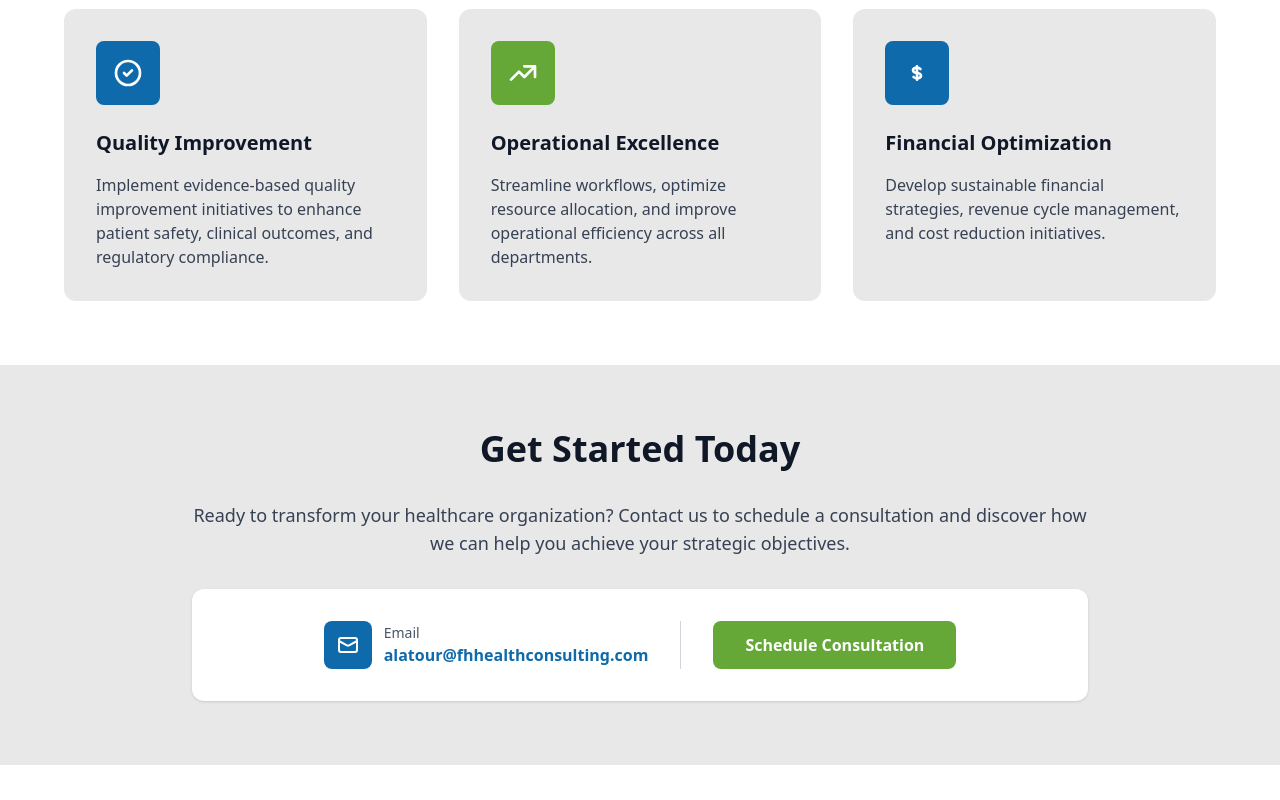
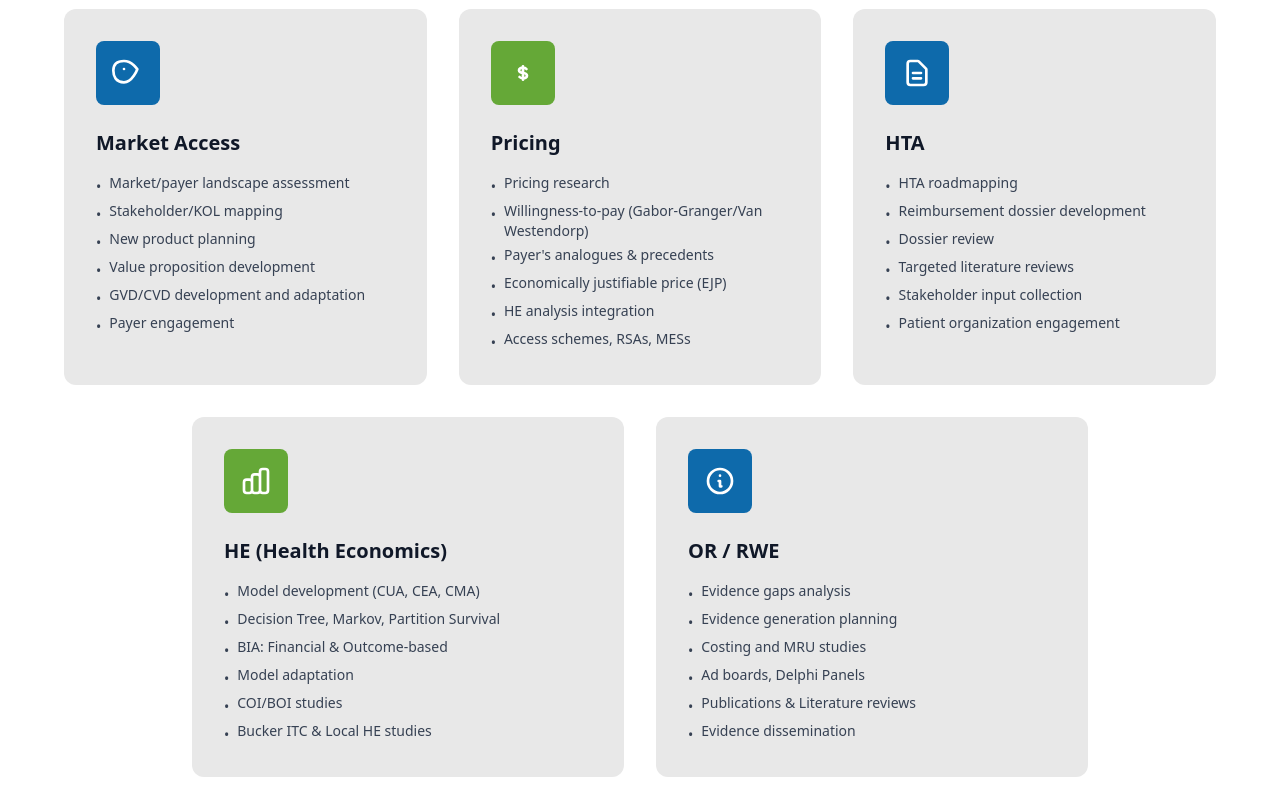
Before and after one commit to alexmillican/andrea-consulting, a Next.js app: page / in a window 1280 px wide. Shown: the part 720-1520 px from the top of the page. Built offline with nearby package versions, Linux system fonts and the light colour scheme.

Commit message:
services content from slide

```diff
--- a/src/app/page.tsx
+++ b/src/app/page.tsx
@@ -24,45 +24,99 @@ export default function Home() {
                 Our Services
               </h2>
               <p className="text-lg text-gray-600 max-w-2xl mx-auto">
-                We provide comprehensive healthcare consulting services designed to transform your organization's performance and patient care delivery.
+                We provide comprehensive market access consulting services designed to optimize your product's pathway to market and maximize commercial success.
               </p>
             </div>
 
-            <div className="grid md:grid-cols-3 gap-8">
+            {/* First row - 3 services */}
+            <div className="grid md:grid-cols-3 gap-8 mb-8">
               <div className="bg-[#E8E8E8] p-8 rounded-xl hover:shadow-lg transition-shadow">
                 <div className="w-16 h-16 bg-[#0E6AAB] rounded-lg flex items-center justify-center mb-6">
                   <svg className="w-8 h-8 text-white" fill="none" stroke="currentColor" viewBox="0 0 24 24">
-                    <path strokeLinecap="round" strokeLinejoin="round" strokeWidth={2} d="M9 12l2 2 4-4m6 2a9 9 0 11-18 0 9 9 0 0118 0z" />
+                    <path strokeLinecap="round" strokeLinejoin="round" strokeWidth={2} d="M9 19c6.28 0 10-9.79 10-9.79S15.28 3 9 3s-8 3.21-8 7.21S2.72 19 9 19z" />
+                    <path strokeLinecap="round" strokeLinejoin="round" strokeWidth={2} d="M9 9h.01" />
                   </svg>
                 </div>
-                <h3 className="text-xl font-semibold text-gray-900 mb-4">Quality Improvement</h3>
-                <p className="text-gray-700">
-                  Implement evidence-based quality improvement initiatives to enhance patient safety, clinical outcomes, and regulatory compliance.
-                </p>
+                <h3 className="text-xl font-semibold text-gray-900 mb-4">Market Access</h3>
+                <ul className="text-gray-700 text-sm space-y-1">
+                  <li className="flex items-start"><span className="mr-2 mt-1">•</span><span>Market/payer landscape assessment</span></li>
+                  <li className="flex items-start"><span className="mr-2 mt-1">•</span><span>Stakeholder/KOL mapping</span></li>
+                  <li className="flex items-start"><span className="mr-2 mt-1">•</span><span>New product planning</span></li>
+                  <li className="flex items-start"><span className="mr-2 mt-1">•</span><span>Value proposition development</span></li>
+                  <li className="flex items-start"><span className="mr-2 mt-1">•</span><span>GVD/CVD development and adaptation</span></li>
+                  <li className="flex items-start"><span className="mr-2 mt-1">•</span><span>Payer engagement</span></li>
+                </ul>
               </div>
 
               <div className="bg-[#E8E8E8] p-8 rounded-xl hover:shadow-lg transition-shadow">
                 <div className="w-16 h-16 bg-[#65A837] rounded-lg flex items-center justify-center mb-6">
                   <svg className="w-8 h-8 text-white" fill="none" stroke="currentColor" viewBox="0 0 24 24">
-                    <path strokeLinecap="round" strokeLinejoin="round" strokeWidth={2} d="M13 7h8m0 0v8m0-8l-8 8-4-4-6 6" />
+                    <path strokeLinecap="round" strokeLinejoin="round" strokeWidth={2} d="M12 8c-1.657 0-3 .895-3 2s1.343 2 3 2 3 .895 3 2-1.343 2-3 2m0-8c1.11 0 2.08.402 2.599 1M12 8V7m0 1v8m0 0v1m0-1c-1.11 0-2.08-.402-2.599-1" />
                   </svg>
                 </div>
-                <h3 className="text-xl font-semibold text-gray-900 mb-4">Operational Excellence</h3>
-                <p className="text-gray-700">
-                  Streamline workflows, optimize resource allocation, and improve operational efficiency across all departments.
-                </p>
+                <h3 className="text-xl font-semibold text-gray-900 mb-4">Pricing</h3>
+                <ul className="text-gray-700 text-sm space-y-1">
+                  <li className="flex items-start"><span className="mr-2 mt-1">•</span><span>Pricing research</span></li>
+                  <li className="flex items-start"><span className="mr-2 mt-1">•</span><span>Willingness-to-pay (Gabor-Granger/Van Westendorp)</span></li>
+                  <li className="flex items-start"><span className="mr-2 mt-1">•</span><span>Payer's analogues & precedents</span></li>
+                  <li className="flex items-start"><span className="mr-2 mt-1">•</span><span>Economically justifiable price (EJP)</span></li>
+                  <li className="flex items-start"><span className="mr-2 mt-1">•</span><span>HE analysis integration</span></li>
+                  <li className="flex items-start"><span className="mr-2 mt-1">•</span><span>Access schemes, RSAs, MESs</span></li>
+                </ul>
               </div>
 
               <div className="bg-[#E8E8E8] p-8 rounded-xl hover:shadow-lg transition-shadow">
                 <div className="w-16 h-16 bg-[#0E6AAB] rounded-lg flex items-center justify-center mb-6">
                   <svg className="w-8 h-8 text-white" fill="none" stroke="currentColor" viewBox="0 0 24 24">
-                    <path strokeLinecap="round" strokeLinejoin="round" strokeWidth={2} d="M12 8c-1.657 0-3 .895-3 2s1.343 2 3 2 3 .895 3 2-1.343 2-3 2m0-8c1.11 0 2.08.402 2.599 1M12 8V7m0 1v8m0 0v1m0-1c-1.11 0-2.08-.402-2.599-1" />
+                    <path strokeLinecap="round" strokeLinejoin="round" strokeWidth={2} d="M9 12h6m-6 4h6m2 5H7a2 2 0 01-2-2V5a2 2 0 012-2h5.586a1 1 0 01.707.293l5.414 5.414a1 1 0 01.293.707V19a2 2 0 01-2 2z" />
                   </svg>
                 </div>
-                <h3 className="text-xl font-semibold text-gray-900 mb-4">Financial Optimization</h3>
-                <p className="text-gray-700">
-                  Develop sustainable financial strategies, revenue cycle management, and cost reduction initiatives.
-                </p>
+                <h3 className="text-xl font-semibold text-gray-900 mb-4">HTA</h3>
+                <ul className="text-gray-700 text-sm space-y-1">
+                  <li className="flex items-start"><span className="mr-2 mt-1">•</span><span>HTA roadmapping</span></li>
+                  <li className="flex items-start"><span className="mr-2 mt-1">•</span><span>Reimbursement dossier development</span></li>
+                  <li className="flex items-start"><span className="mr-2 mt-1">•</span><span>Dossier review</span></li>
+                  <li className="flex items-start"><span className="mr-2 mt-1">•</span><span>Targeted literature reviews</span></li>
+                  <li className="flex items-start"><span className="mr-2 mt-1">•</span><span>Stakeholder input collection</span></li>
+                  <li className="flex items-start"><span className="mr-2 mt-1">•</span><span>Patient organization engagement</span></li>
+                </ul>
+              </div>
+            </div>
+
+            {/* Second row - 2 services */}
+            <div className="grid md:grid-cols-2 gap-8 max-w-4xl mx-auto">
+              <div className="bg-[#E8E8E8] p-8 rounded-xl hover:shadow-lg transition-shadow">
+                <div className="w-16 h-16 bg-[#65A837] rounded-lg flex items-center justify-center mb-6">
+                  <svg className="w-8 h-8 text-white" fill="none" stroke="currentColor" viewBox="0 0 24 24">
+                    <path strokeLinecap="round" strokeLinejoin="round" strokeWidth={2} d="M9 19v-6a2 2 0 00-2-2H5a2 2 0 00-2 2v6a2 2 0 002 2h2a2 2 0 002-2zm0 0V9a2 2 0 012-2h2a2 2 0 012 2v10m-6 0a2 2 0 002 2h2a2 2 0 002-2m0 0V5a2 2 0 012-2h2a2 2 0 012 2v14a2 2 0 01-2 2h-2a2 2 0 01-2-2z" />
+                  </svg>
+                </div>
+                <h3 className="text-xl font-semibold text-gray-900 mb-4">HE (Health Economics)</h3>
+                <ul className="text-gray-700 text-sm space-y-1">
+                  <li className="flex items-start"><span className="mr-2 mt-1">•</span><span>Model development (CUA, CEA, CMA)</span></li>
+                  <li className="flex items-start"><span className="mr-2 mt-1">•</span><span>Decision Tree, Markov, Partition Survival</span></li>
+                  <li className="flex items-start"><span className="mr-2 mt-1">•</span><span>BIA: Financial & Outcome-based</span></li>
+                  <li className="flex items-start"><span className="mr-2 mt-1">•</span><span>Model adaptation</span></li>
+                  <li className="flex items-start"><span className="mr-2 mt-1">•</span><span>COI/BOI studies</span></li>
+                  <li className="flex items-start"><span className="mr-2 mt-1">•</span><span>Bucker ITC & Local HE studies</span></li>
+                </ul>
+              </div>
+
+              <div className="bg-[#E8E8E8] p-8 rounded-xl hover:shadow-lg transition-shadow">
+                <div className="w-16 h-16 bg-[#0E6AAB] rounded-lg flex items-center justify-center mb-6">
+                  <svg className="w-8 h-8 text-white" fill="none" stroke="currentColor" viewBox="0 0 24 24">
+                    <path strokeLinecap="round" strokeLinejoin="round" strokeWidth={2} d="M13 16h-1v-4h-1m1-4h.01M21 12a9 9 0 11-18 0 9 9 0 0118 0z" />
+                  </svg>
+                </div>
+                <h3 className="text-xl font-semibold text-gray-900 mb-4">OR / RWE</h3>
+                <ul className="text-gray-700 text-sm space-y-1">
+                  <li className="flex items-start"><span className="mr-2 mt-1">•</span><span>Evidence gaps analysis</span></li>
+                  <li className="flex items-start"><span className="mr-2 mt-1">•</span><span>Evidence generation planning</span></li>
+                  <li className="flex items-start"><span className="mr-2 mt-1">•</span><span>Costing and MRU studies</span></li>
+                  <li className="flex items-start"><span className="mr-2 mt-1">•</span><span>Ad boards, Delphi Panels</span></li>
+                  <li className="flex items-start"><span className="mr-2 mt-1">•</span><span>Publications & Literature reviews</span></li>
+                  <li className="flex items-start"><span className="mr-2 mt-1">•</span><span>Evidence dissemination</span></li>
+                </ul>
               </div>
             </div>
           </div>
```
